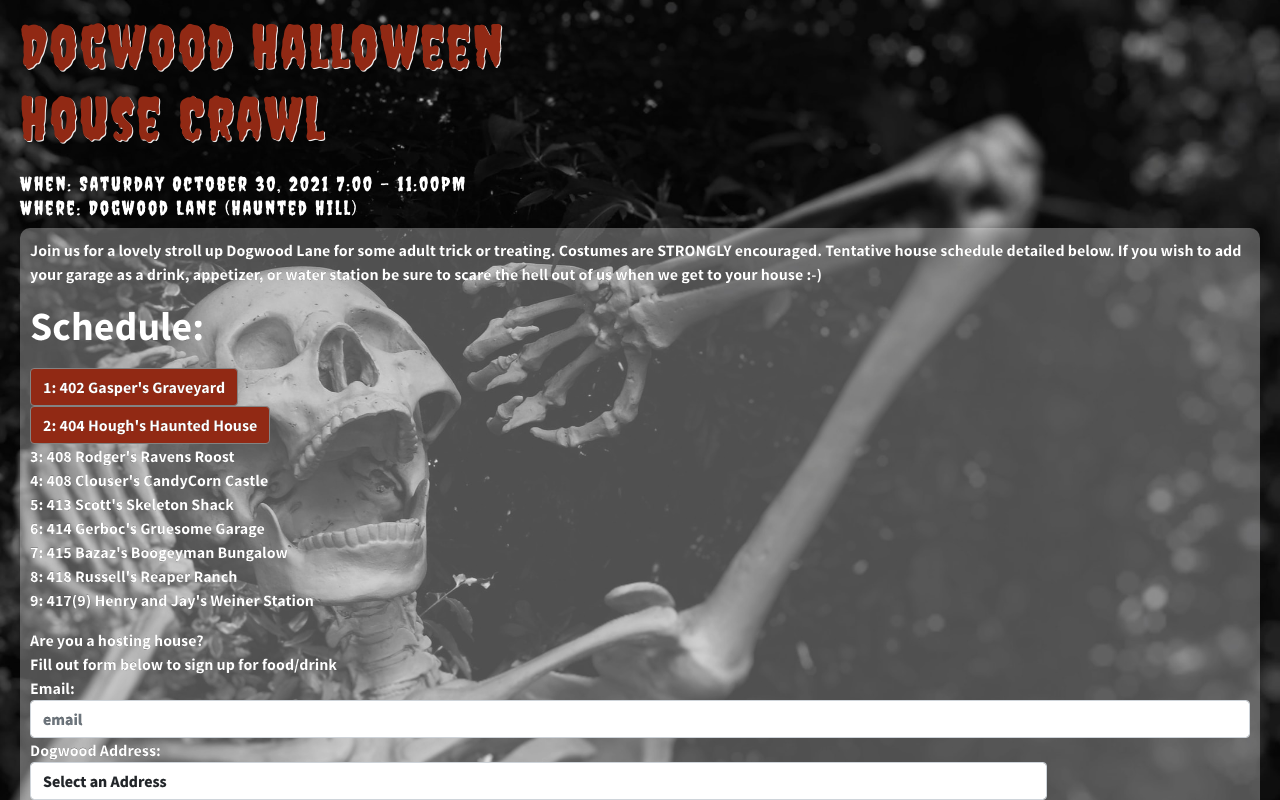
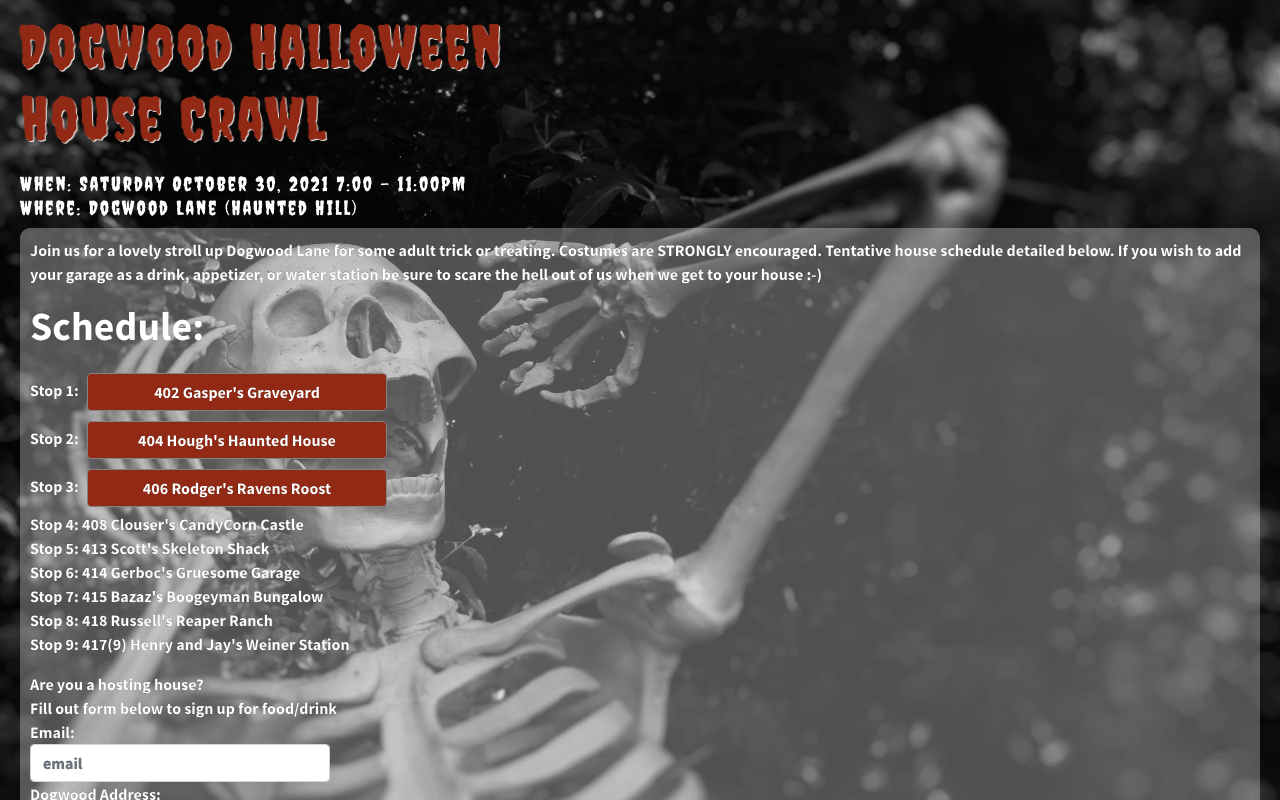
Before and after one commit to bazazer/erincbazaz, a React (Create React App) app in the folder my-app/: page /DogwoodHalloween in a window 1280 px wide. Shown: the top 800 px of the page. Built offline with nearby package versions, Linux system fonts and the light colour scheme.

Commit message:
adding 406

```diff
--- a/my-app/src/App.css
+++ b/my-app/src/App.css
@@ -158,7 +158,12 @@ h1 {
 .btn {
   background-color: #912914 !important;
   border-color: #838383 !important;
+  min-width: 300px;
+  margin: 5px;
+}
 
+.input {
+  max-width: 300px;
 }
 
 .horror-text {
--- a/my-app/src/Halloween.tsx
+++ b/my-app/src/Halloween.tsx
@@ -44,12 +44,14 @@ const Halloween = () => {
       </p>
       <h1>Schedule:</h1>
       <p>
-        <Button id="toggler1">1: 402 Gasper's Graveyard</Button>
+      Stop 1: <Button id="toggler1"> 402 Gasper's Graveyard</Button>
         <UncontrolledCollapse toggler="#toggler1">
         <CardBody>
         Food:
         <br/>
-        Walking tacos, Mallory's magic munchies
+        Walking tacos
+        <br/>
+        Mallory's magic munchies
         <br/>
         Drinks:
         <br/>
@@ -61,7 +63,7 @@ const Halloween = () => {
         </CardBody>
     </UncontrolledCollapse>
         <br/>
-        <Button id="toggler2">2: 404 Hough's Haunted House</Button>
+        Stop 2: <Button id="toggler2">404 Hough's Haunted House</Button>
         <UncontrolledCollapse toggler="#toggler2">
         <CardBody>
         Food:
@@ -78,19 +80,32 @@ const Halloween = () => {
         </CardBody>
     </UncontrolledCollapse>
         <br/>
-        3: 408 Rodger's Ravens Roost
+        Stop 3: <Button id="toggler3">406 Rodger's Ravens Roost</Button>
+        <UncontrolledCollapse toggler="#toggler3">
+        <CardBody>
+        Food:
         <br/>
-        4: 408 Clouser's CandyCorn Castle
+        Spooky Smoked Bacon-Wrapped Pickles
         <br/>
-        5: 413 Scott's Skeleton Shack
+        Drinks:
         <br/>
-        6: 414 Gerboc's Gruesome Garage
+        Dr. Jekyll's Jello Shots (alcoholic and non)
+        </CardBody>
+    </UncontrolledCollapse>
+
         <br/>
-        7: 415 Bazaz's Boogeyman Bungalow
+
+        Stop 4: 408 Clouser's CandyCorn Castle
         <br/>
-        8: 418 Russell's Reaper Ranch
+        Stop 5: 413 Scott's Skeleton Shack
         <br/>
-        9: 417(9) Henry and Jay's Weiner Station
+        Stop 6: 414 Gerboc's Gruesome Garage
+        <br/>
+        Stop 7: 415 Bazaz's Boogeyman Bungalow
+        <br/>
+        Stop 8: 418 Russell's Reaper Ranch
+        <br/>
+        Stop 9: 417(9) Henry and Jay's Weiner Station
       </p>
       <div>Are you a hosting house?</div>
     <div>Fill out form below to sign up for food/drink</div>
@@ -98,15 +113,16 @@ const Halloween = () => {
     <Form onSubmit={sendEmail}>
       <FormGroup>
         <Label for="email">Email:</Label>
-        <Input type="email" name="email" id="email" placeholder="email"/>
+        <Input className="input" type="email" name="email" id="email" placeholder="email"/>
       </FormGroup>
       <FormGroup>
         <Label for="exampleSelect" >Dogwood Address:</Label>
         <Col sm={10}>
-          <Input type="select" name="address" id="exampleSelect">
+          <Input className="input" type="select" name="address" id="exampleSelect">
           <option hidden value="">Select an Address</option>
             <option>402 Dogwood</option>
             <option>404 Dogwood</option>
+            <option>406 Dogwood</option>
             <option>408 Dogwood</option>
             <option>413 Dogwood</option>
             <option>414 Dogwood</option>
@@ -120,7 +136,7 @@ const Halloween = () => {
       </FormGroup>
       <FormGroup>
         <Label for="exampleText">Drink and/or Food Signing Up For:</Label>
-        <Input type="textarea" name="message" id="exampleText" />
+        <Input  className="input" type="textarea" name="message" id="exampleText" />
       </FormGroup>
       <Button type="submit">Submit</Button>
 
```
Also changed, not shown: my-app/package.json (line endings or trailing spaces), 1 other file (tests, documents, lock files or other folders).
